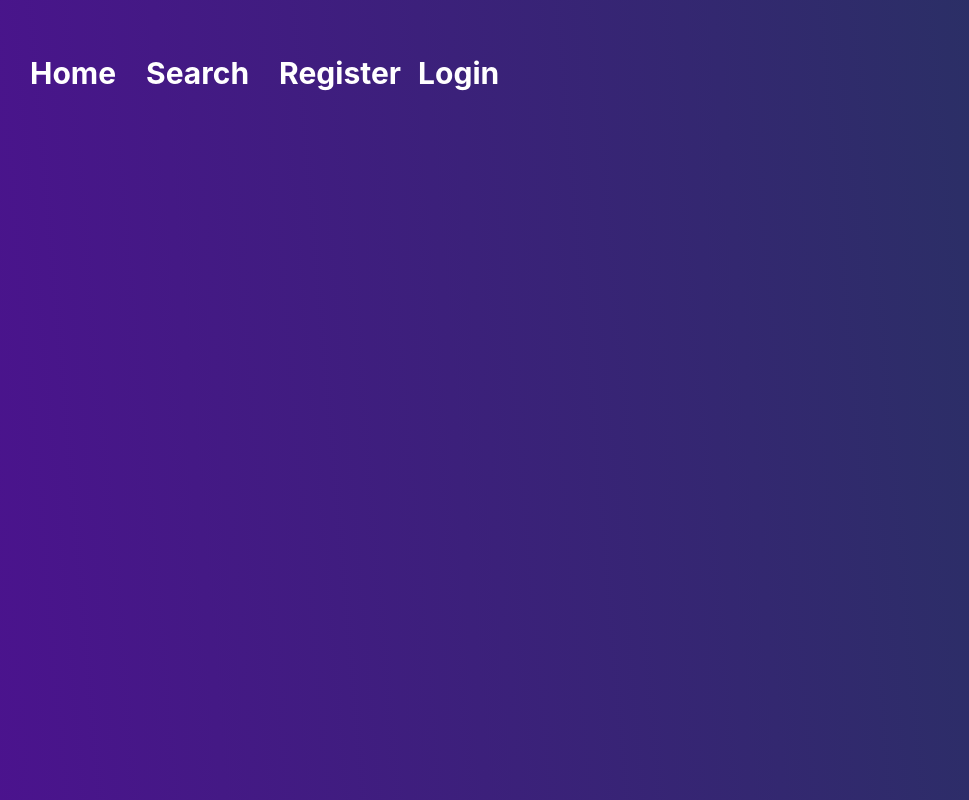
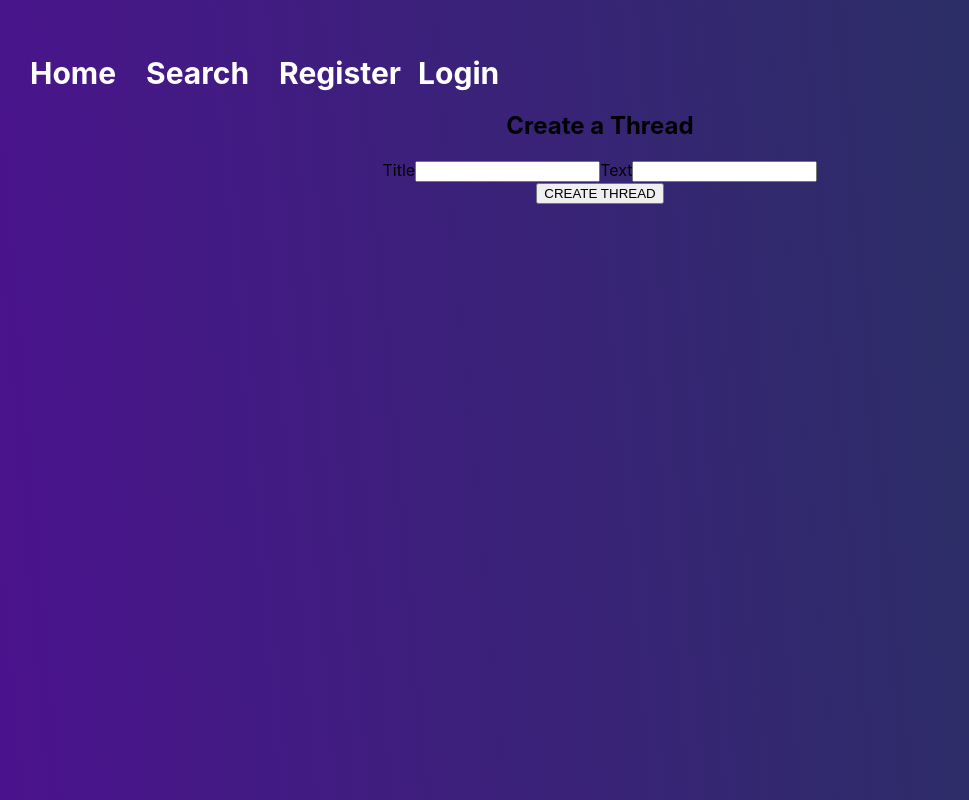
Before and after one commit to ArmedWing/anime-calendar, a React (Create React App) app: page /create-thread in a window 1280 px wide. Shown: the whole page, without its empty margins (40-1009 px from the left). Built offline with nearby package versions, Linux system fonts and the light colour scheme; no server answers.

Commit message:
fixed some login bugs and added threads page

```diff
--- a/src/App.js
+++ b/src/App.js
@@ -21,6 +21,8 @@ import "./components/Login/Login.css";
 import "./components/Register/Register.css";
 import Completed from "./components/FinishedWatching/Completed";
 import "./components/FinishedWatching/Completed.css";
+import Threads from "./components/Forum/Threads";
+import CreateThread from "./components/CreateThread/CreateThread";
 
 function App() {
   const [animeData, setAnimeData] = useState([]);
@@ -58,6 +60,8 @@ function App() {
                   <Route path="/profile" element={<Profile />} />
                   <Route path="/completed" element={<Completed />} />
                   <Route path="/anime/:mal_id" element={<AnimeDetails />} />
+                  <Route path="/forum" element={<Threads />} />
+                  <Route path="/create-thread" element={<CreateThread />} />
                 </Routes>
               </section>
             </div>
--- /dev/null
+++ b/src/components/CreateThread/CreateThread.js
@@ -0,0 +1,60 @@
+import { useState } from "react";
+import { addDoc, doc, collection, getDocs } from "firebase/firestore";
+import { useAuthState } from "react-firebase-hooks/auth";
+import { auth } from "../../firebase";
+import { db } from "../../firebase";
+
+const CreateThread = () => {
+  const [user] = useAuthState(auth);
+  const [title, setTitle] = useState("");
+  const [text, setText] = useState("");
+  const [threads, setThreads] = useState([]);
+  const handleSubmit = async (e) => {
+    e.preventDefault();
+    try {
+      const userRef = doc(db, "users", user.displayName);
+      const threadsCollectionRef = collection(userRef, "threads");
+
+      await addDoc(threadsCollectionRef, {
+        title: title,
+        text: text,
+      });
+    } catch (error) {
+      alert(error);
+    }
+    console.log(user);
+    console.log({ title });
+    console.log({ text });
+    setTitle();
+    setText();
+  };
+  return (
+    <div>
+      <h2 className="threadTitle">Create a Thread</h2>
+      <form className="threadForm" onSubmit={handleSubmit}>
+        <div className="threadContainer">
+          <label htmlFor="thread">Title</label>
+          <input
+            type="text"
+            name="thread"
+            required
+            value={title}
+            onChange={(e) => setTitle(e.target.value)}
+          />
+          <label htmlFor="thread">Text</label>
+          <input
+            type="text"
+            name="thread"
+            required
+            value={text}
+            onChange={(e) => setText(e.target.value)}
+          />
+        </div>
+        <button type="submit" className="createThreadBtn">
+          CREATE THREAD
+        </button>
+      </form>
+    </div>
+  );
+};
+export default CreateThread;
--- a/src/components/FinishedWatching/Completed.js
+++ b/src/components/FinishedWatching/Completed.js
@@ -6,6 +6,8 @@ import {
   doc,
   updateDoc,
   deleteDoc,
+  limit,
+  query,
 } from "firebase/firestore";
 import { db } from "../../firebase";
 import React, { useEffect, useState } from "react";
@@ -32,7 +34,9 @@ const Completed = () => {
       try {
         const userRef = doc(db, "users", user.displayName);
         const animeCollectionRef = collection(userRef, "completed");
-        const querySnapshot = await getDocs(animeCollectionRef);
+        const limited = query(animeCollectionRef, limit(2)); // this limits to only 2 animes shown, it saves me lots of usage in firestore.
+        const querySnapshot = await getDocs(limited);
+
         const animesList = querySnapshot.docs.map((doc) => ({
           id: doc.id,
           ...doc.data(),
--- /dev/null
+++ b/src/components/Forum/Threads.js
@@ -0,0 +1,66 @@
+import { useEffect, useState, useCallback } from "react";
+import { useNavigate } from "react-router-dom";
+import {
+  collection,
+  getDocs,
+  doc,
+  updateDoc,
+  addDoc,
+  deleteDoc,
+  limit,
+  query,
+} from "firebase/firestore";
+import { db } from "../../firebase";
+import { useAuthState } from "react-firebase-hooks/auth";
+import { auth } from "../../firebase";
+
+const Threads = () => {
+  const navigate = useNavigate();
+  const createThread = () => {
+    navigate("/create-thread");
+  };
+
+  const [user] = useAuthState(auth);
+  const [threads, setThreads] = useState([]);
+
+  const fetchThreads = useCallback(async () => {
+    try {
+      const userRef = doc(db, "users", user.displayName);
+      const threadsCollectionRef = collection(userRef, "threads");
+      const querySnapshot = await getDocs(threadsCollectionRef);
+      const threadsList = querySnapshot.docs.map((doc) => ({
+        id: doc.id,
+        ...doc.data(),
+      }));
+
+      setThreads(threadsList);
+    } catch (e) {
+      alert("Error fetching documents: ", e.message);
+    }
+  }, [threads]);
+
+  useEffect(() => {
+    fetchThreads();
+  }, [fetchThreads]);
+
+  return (
+    <div>
+      <button onClick={() => createThread()}>Create Thread</button>
+      <h1>All Threads</h1>
+      <div className="threads">
+        {threads && threads.length > 0 ? (
+          threads.map((thread) => (
+            <div key={thread.id} className="thread">
+              <h2>{thread.title}</h2>
+              <p>{thread.text}</p>
+            </div>
+          ))
+        ) : (
+          <p>No threads available.</p>
+        )}
+      </div>
+    </div>
+  );
+};
+
+export default Threads;
--- a/src/components/Header/Header.js
+++ b/src/components/Header/Header.js
@@ -51,6 +51,10 @@ const Header = () => {
               {" "}
               Completed{" "}
             </Link>
+            <Link to="/forum" style={Navigation}>
+              {" "}
+              Forum{" "}
+            </Link>
           </div>
         )}
       </div>
--- a/src/components/Profile/Profile.js
+++ b/src/components/Profile/Profile.js
@@ -7,14 +7,37 @@ import {
   updateDoc,
   addDoc,
   deleteDoc,
+  limit,
+  query,
 } from "firebase/firestore";
 import { db } from "../../firebase";
-import React, { useEffect, useState } from "react";
+import React, { useEffect, useState, useCallback } from "react";
 import { Link } from "react-router-dom";
 
 const Profile = () => {
   const [user] = useAuthState(auth);
   const [animes, setAnimes] = useState([]);
+
+  const fetchAnimes = useCallback(async () => {
+    if (!user) {
+      return <div>No user</div>;
+    }
+
+    try {
+      const userRef = doc(db, "users", user.displayName);
+      const animeCollectionRef = collection(userRef, "animes");
+      const limited = query(animeCollectionRef, limit(2)); // this limits to only 2 animes shown, it saves me lots of usage in firestore.
+      const querySnapshot = await getDocs(limited);
+      const animesList = querySnapshot.docs.map((doc) => ({
+        id: doc.id,
+        ...doc.data(),
+      }));
+
+      setAnimes(animesList);
+    } catch (e) {
+      alert("Error fetching documents: ", e.message);
+    }
+  }, [animes]);
 
   const addEpisode = async (anime) => {
     try {
@@ -60,28 +83,8 @@ const Profile = () => {
   };
 
   useEffect(() => {
-    const fetchAnimes = async () => {
-      if (!user) {
-        return <div>No user</div>;
-      }
-
-      try {
-        const userRef = doc(db, "users", user.displayName);
-        const animeCollectionRef = collection(userRef, "animes");
-        const querySnapshot = await getDocs(animeCollectionRef);
-        const animesList = querySnapshot.docs.map((doc) => ({
-          id: doc.id,
-          ...doc.data(),
-        }));
-
-        setAnimes(animesList);
-      } catch (e) {
-        alert("Error fetching documents: ", e.message);
-      }
-    };
-
     fetchAnimes();
-  }, [animes]);
+  }, [fetchAnimes]);
 
   return (
     <div>
--- a/src/components/Register/Register.js
+++ b/src/components/Register/Register.js
@@ -1,10 +1,12 @@
 import React, { useState } from "react";
 import { NavLink, useNavigate } from "react-router-dom";
-import { createUserWithEmailAndPassword } from "firebase/auth";
-import { auth } from "../../firebase";
+import { createUserWithEmailAndPassword, updateProfile } from "firebase/auth";
+import { auth, db } from "../../firebase";
+import { doc, setDoc } from "firebase/firestore";
 
 const Register = () => {
   const navigate = useNavigate();
+  const [username, setUsername] = useState("");
   const [email, setEmail] = useState("");
   const [password, setPassword] = useState("");
   const [error, setError] = useState("");
@@ -37,6 +39,12 @@ const Register = () => {
         password
       );
       const user = userCredential.user;
+
+      await updateProfile(user, {
+        displayName: username,
+      });
+      await setDoc(doc(db, "users", username), {});
+
       navigate("/home");
     } catch (error) {
       switch (error.code) {
@@ -64,6 +72,15 @@ const Register = () => {
       <h1> Register </h1>
       <form className="inputbox" onSubmit={onSubmit}>
         <div className="credentials">
+          <label htmlFor="Username"></label>
+          <input
+            type="username"
+            label="Username"
+            value={username}
+            onChange={(e) => setUsername(e.target.value)}
+            required
+            placeholder="Username"
+          />
           <label htmlFor="email-address"></label>
           <input
             type="email"
```
Also changed, not shown: src/components/Home/Home.js (+0 -10 lines).
